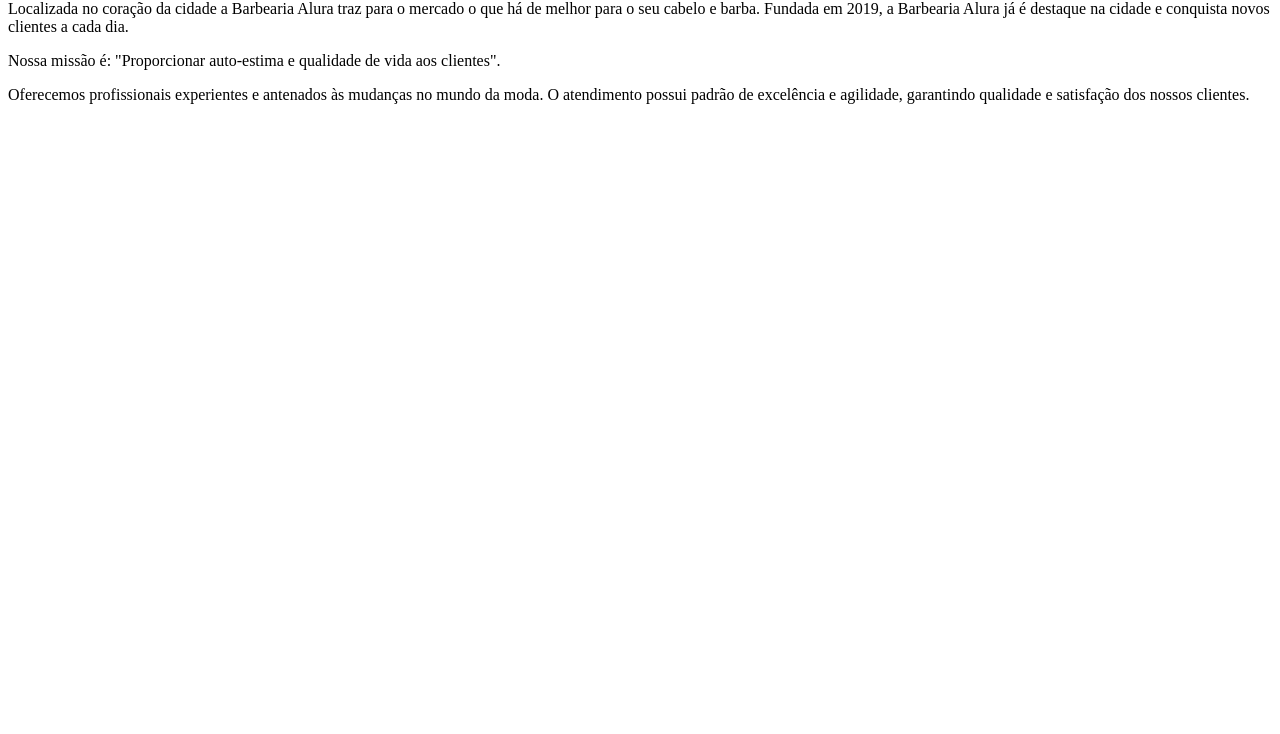
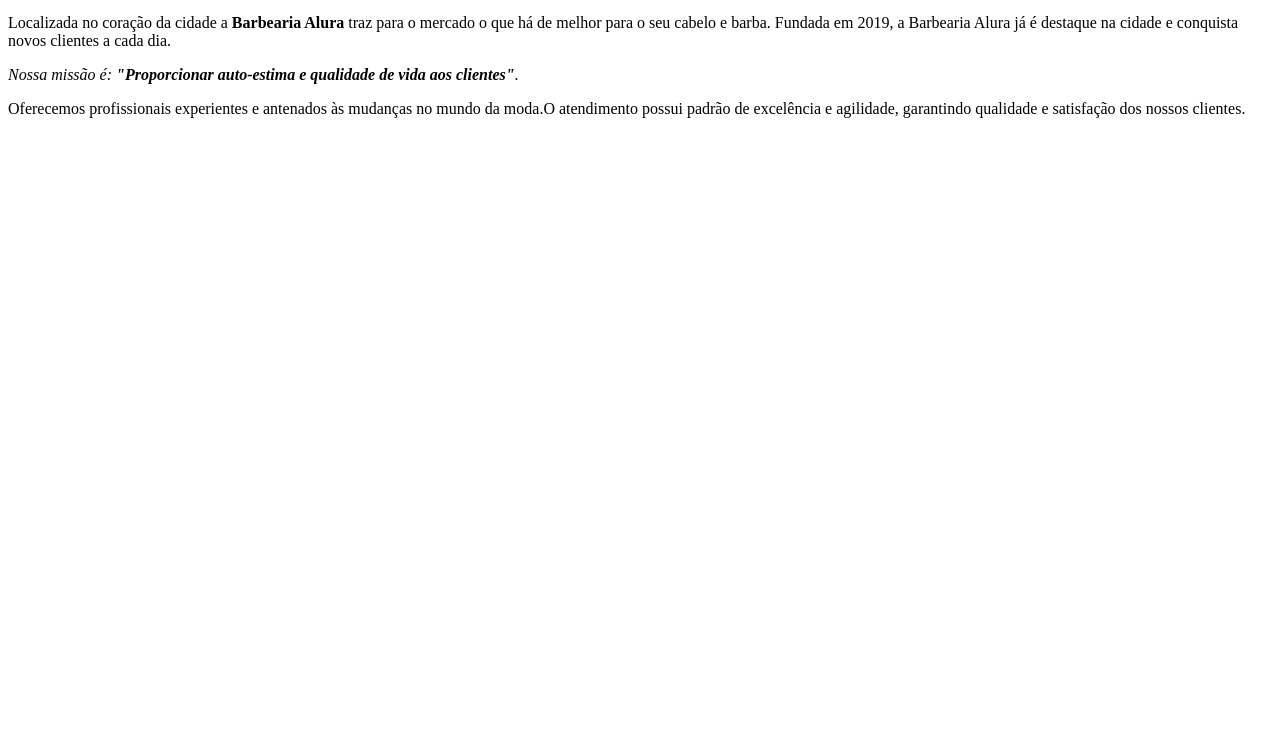
Before and after one commit to juliacsfigueredo/html-alura, a plain HTML site: page index.html in a window 1280 px wide. Shown: the part 66-800 px from the top of the page. Drawn offline with Linux system fonts and the light colour scheme.

Commit message:
Update index.html

```diff
--- a/index.html
+++ b/index.html
@@ -1,9 +1,22 @@
-<h1>Sobre a Barbearia Alura</h1>
+<!DOCTYPE html>
+<html lang="pt-br">
+  <head>
+  </head>
+  <bory>
 
-<p>Localizada no coração da cidade a Barbearia Alura traz para o mercado o que há de melhor para o seu cabelo e barba.
-Fundada em 2019, a Barbearia Alura já é destaque na cidade e conquista novos clientes a cada dia.</p>
+  </bory>
 
-<p>Nossa missão é: "Proporcionar auto-estima e qualidade de vida aos clientes".</p>
+   <meta charset="UTF-8">
+   <title>Barbearia Alura</title>
 
-<p>Oferecemos profissionais experientes e antenados às mudanças no mundo da moda.
-O atendimento possui padrão de excelência e agilidade, garantindo qualidade e satisfação dos nossos clientes.</p>
+   <h1>Sobre a Barbearia Alura</h1>
+
+   <p>Localizada no coração da cidade a <strong> Barbearia Alura</strong> traz para o mercado o que há de melhor para o seu cabelo e barba.
+   Fundada em 2019, a Barbearia Alura já é destaque na cidade e conquista novos clientes a cada dia.</p>
+
+   <p><em>Nossa missão é: <strong>"Proporcionar auto-estima e qualidade de vida aos clientes"</strong>.</em></p>
+
+
+   <p>Oferecemos profissionais experientes e antenados às mudanças no mundo da moda.O atendimento possui padrão de
+     excelência e agilidade, garantindo qualidade e satisfação dos nossos clientes.</p>
+ </html>
```
